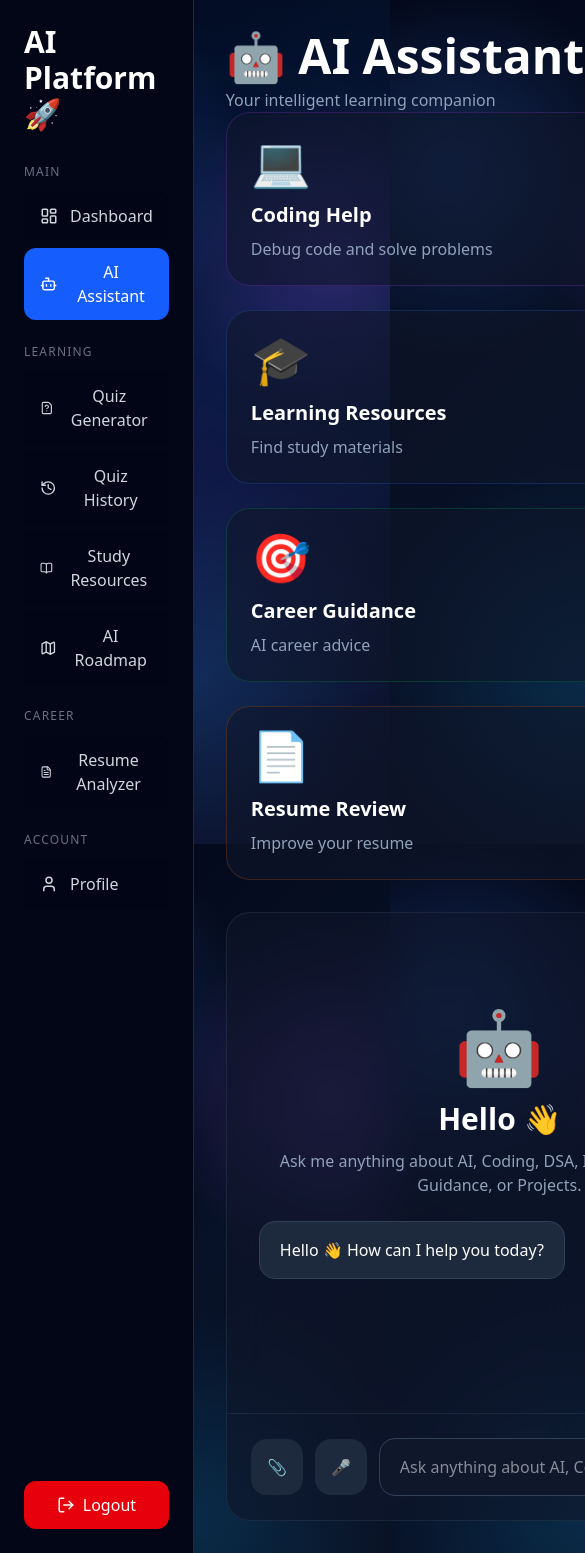
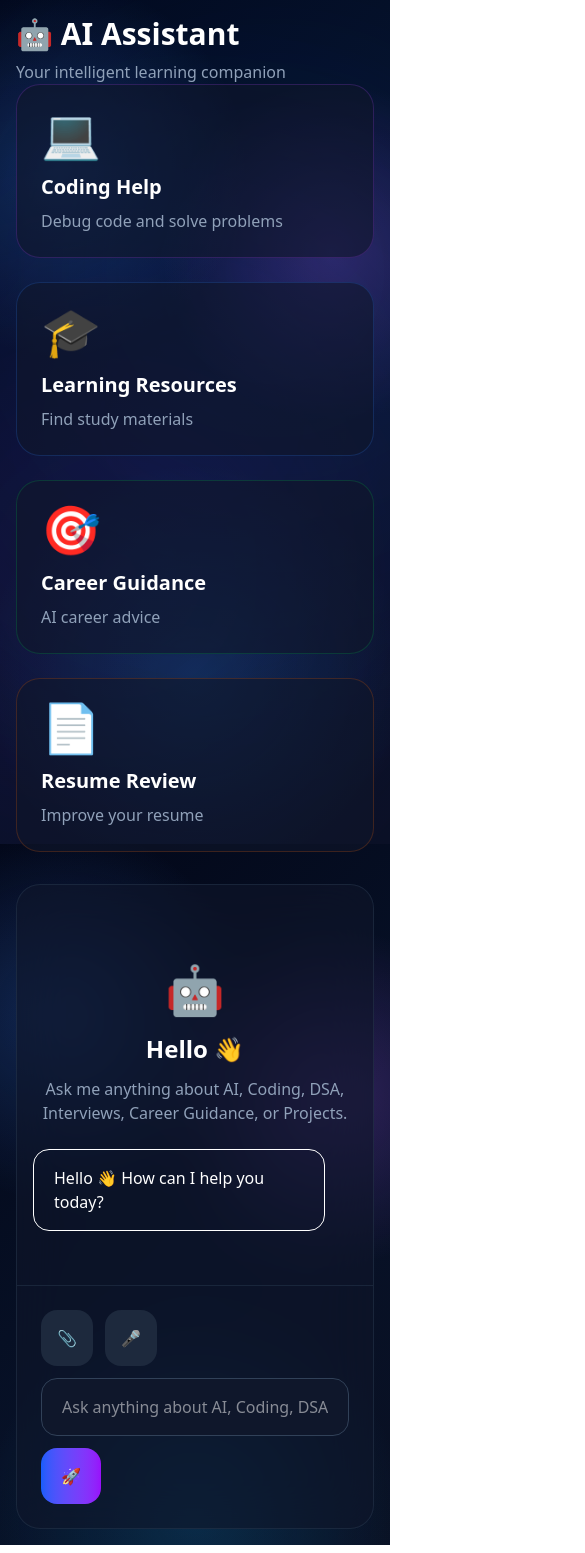
Before and after one commit to sushmitha20reddy/ai-driven-resource-management-platform, a Next.js app in the folder frontend/: page /chat in a window 390 px wide. Shown: the top 1553 px of the page, 585 px wide, since content can reach past the window. Built offline with nearby package versions, Linux system fonts and the light colour scheme.

Commit message:
Made AI Assistant mobile responsive

```diff
--- a/frontend/app/chat/page.tsx
+++ b/frontend/app/chat/page.tsx
@@ -210,22 +210,24 @@ const response = await axios.post(
   return (
     <main className="min-h-screen flex text-white">
 
+  <div className="hidden md:block">
   <Sidebar />
+</div>
 
-  <section className="flex-1 p-8">
+  <section className="flex-1 p-4 md:p-8">
 
     {/* Header */}
 
     <div className="mb-8">
 
-      <h1 className="text-5xl font-bold"> 🤖 AI Assistant </h1>
+      <h1 className="text-3xl md:text-5xl font-bold"> 🤖 AI Assistant </h1>
 
       <p className="text-slate-400 mt-2">
         Your intelligent learning companion
       </p>
 
 
-<div className="grid md:grid-cols-4 gap-6 mb-8">
+<div className="grid grid-cols-1 sm:grid-cols-2 xl:grid-cols-4 gap-6 mb-8">
 
   <div className="bg-slate-900/60 rounded-3xl p-6 border border-purple-500/20">
     <div className="text-5xl mb-4">💻</div>
@@ -264,13 +266,14 @@ const response = await axios.post(
     </div>
 
       {/* Chat Section */}
-      <div
+     <div
   className="
     bg-slate-900/60
     backdrop-blur-xl
     border border-slate-700/40
     rounded-3xl
     overflow-hidden
+    w-full
   "
 >
 
@@ -278,9 +281,9 @@ const response = await axios.post(
         {/* Messages */}
        <div
   className="
-    h-[500px]
+    h-[400px] md:h-[500px]
     overflow-y-auto
-    p-8
+    p-4 md:p-8
     space-y-6
   "
 >
@@ -289,11 +292,11 @@ const response = await axios.post(
 
   <div className="text-center mt-16">
 
-    <div className="text-7xl mb-5">
+    <div className="text-5xl md:text-7xl mb-5">
       🤖
     </div>
 
-    <h2 className="text-3xl font-bold">
+    <h2 className="text-2xl md:text-3xl font-bold">
       Hello 👋
     </h2>
 
@@ -315,7 +318,7 @@ const response = await axios.post(
               }`}
             >
               <div
-                className={`px-5 py-4 rounded-2xl max-w-xl ${
+                className={`px-5 py-4 rounded-2xl max-w-[90%] md:max-w-xl {
                   msg.sender === "user"
                     ? "bg-blue-600 text-white"
                     : "bg-slate-800 text-white border border-slate-700"
@@ -327,7 +330,7 @@ const response = await axios.post(
           ))}
           {loading && (
             <div className="flex justify-start">
-              <div className="bg-gray-800 px-5 py-4 rounded-2xl max-w-xl">
+              <div className="bg-gray-800 px-5 py-4 rounded-2xl max-w-[90%] md:max-w-xl">
                 AI is typing...
               </div>
             </div>
@@ -344,7 +347,7 @@ const response = await axios.post(
     border-slate-700/40
   "
 >
-  <div className="flex gap-3 items-center">
+  <div className="flex flex-wrap md:flex-nowrap gap-3 items-center">
 
     {/* File Upload */}
     <input
@@ -403,7 +406,8 @@ const response = await axios.post(
       }}
       placeholder="Ask anything about AI, Coding, DSA..."
       className="
-        flex-1
+        w-full
+        md:flex-1
         bg-slate-900
         text-white
         px-5
@@ -422,7 +426,7 @@ const response = await axios.post(
       onClick={sendMessage}
       disabled={loading}
       className="
-        px-8
+        px-5 md:px-8
         py-4
         rounded-2xl
         bg-gradient-to-r
```
